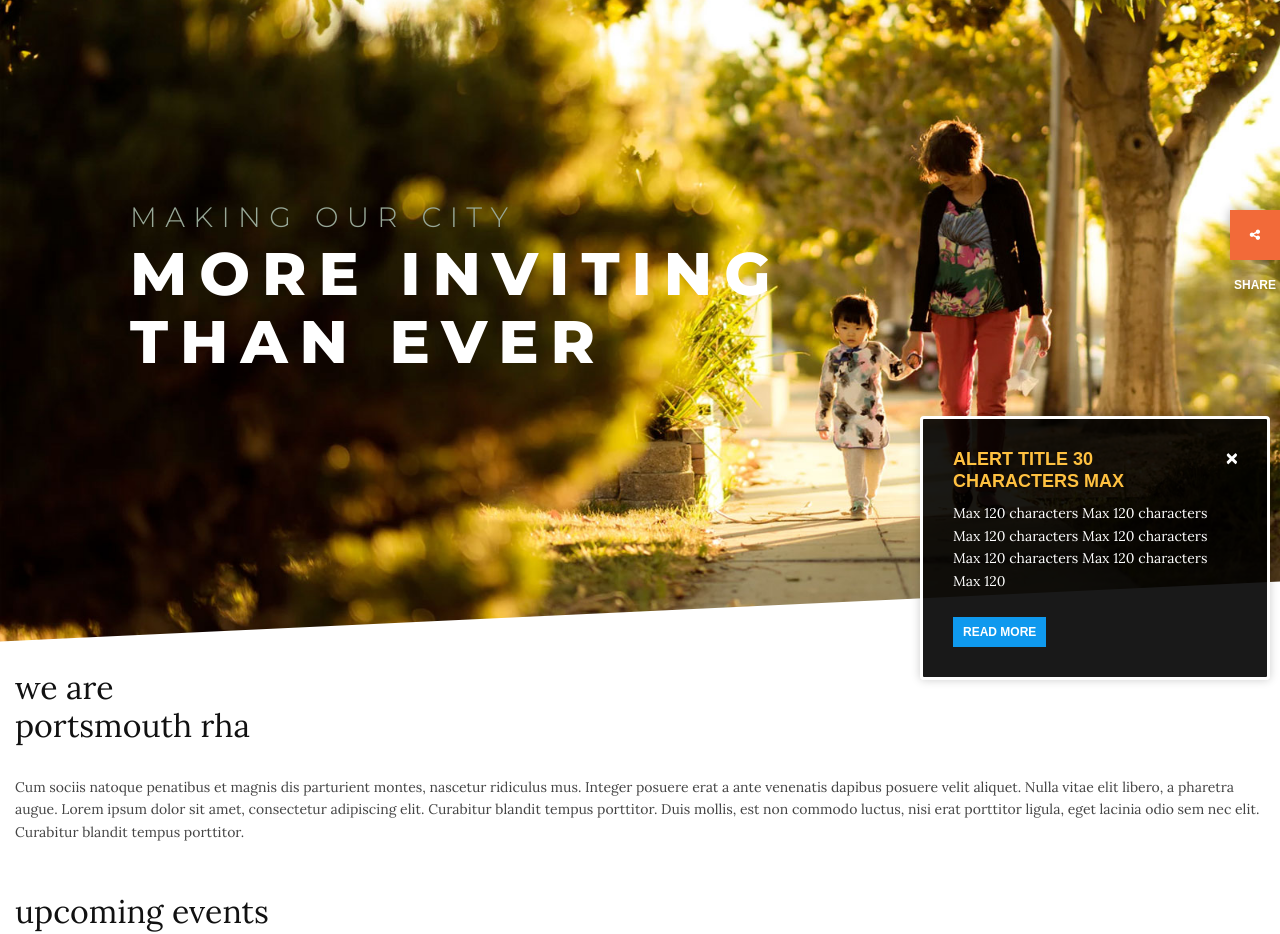
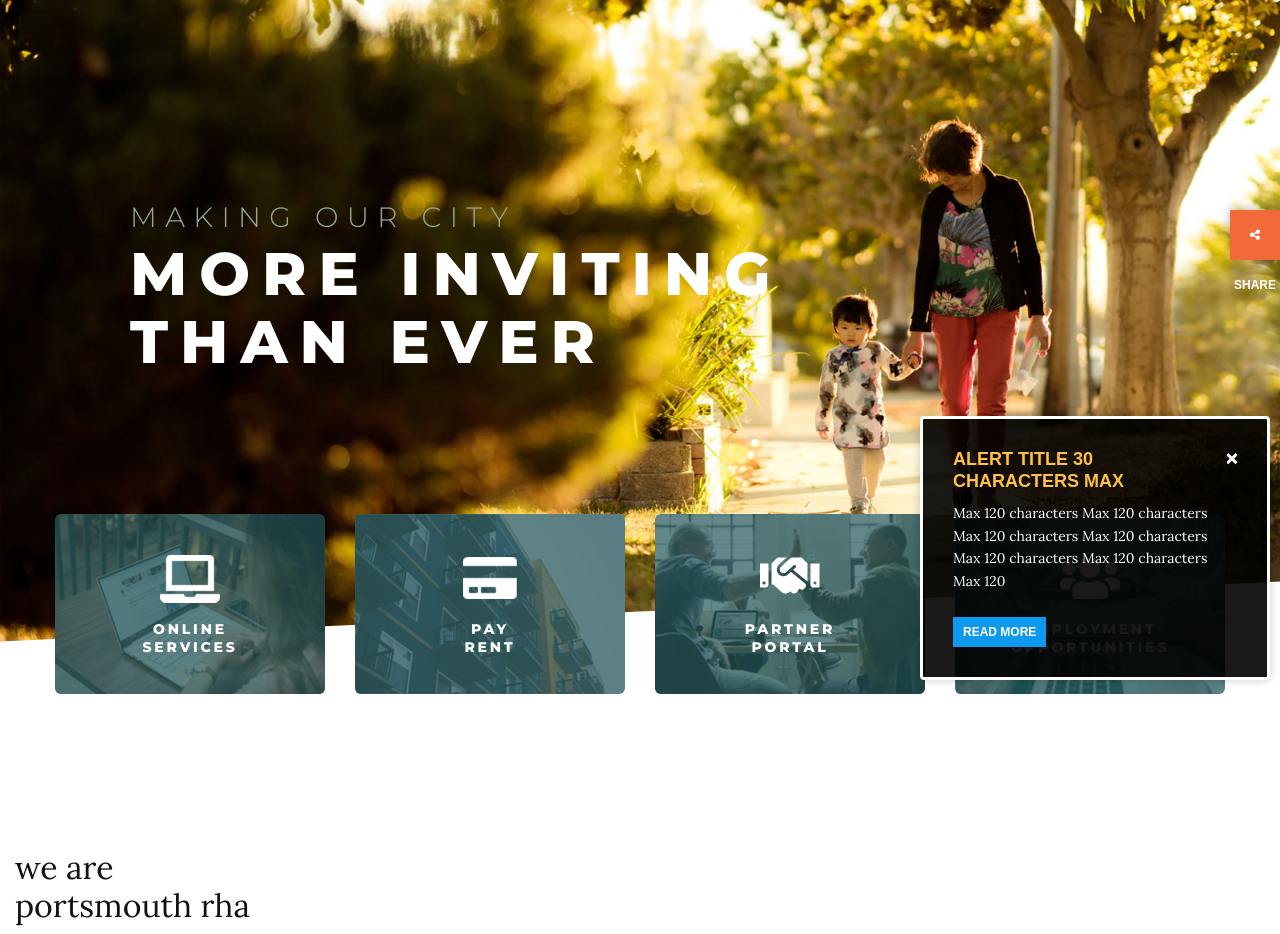
Before and after one commit to Chrisyango/Portsmouth-RHA-VA, a PHP site: page / in a window 1280 px wide; the page is wider, and only the part inside the window is pictured. Shown: the part 110-1044 px from the top of that part. Run offline with PHP 8.4, Linux system fonts and the light colour scheme; some libraries are stand-ins or nearby versions.

Commit message:
finished quick-links

```diff
--- a/_assets_/css/layout.css
+++ b/_assets_/css/layout.css
@@ -228,6 +228,15 @@ nav ul {margin: 0; padding: 0; font-size: 0;}
 #slider h1 {color: #fff; font-family: 'Montserrat'; font-weight: 800; font-size: 60px; line-height: 68px; letter-spacing: 0.2em; text-transform: uppercase; margin: 0; width: 670px;}
 #slider h1 span {color: #98a898; font-weight: 300; font-size: 28px; line-height: 45px; letter-spacing: 0.3em; display: block;}
 
+/*--------------- #quick-links ---------------*/
+#quick-links {position: relative; z-index: 51; top: -135px;}
+#quick-links .container {width: 1200px;}
+a.quick-link {position: relative; display: block; font-family: 'Montserrat'; font-size: 14px; line-height: 18px; letter-spacing: 0.2em; font-weight: 800; text-transform: uppercase; text-decoration: none; color: #fff; padding: 41px 0 73px; text-align: center; border-radius: 6px;}
+.quick-link-overlay {position: absolute; top: 0; left: 0; width: 100%; height: 100%; background-color: #245759; opacity: 0.7; border-radius: 6px;}
+a.quick-link span {position: absolute; top: 50%; left: 50%; transform: translate(-50%, 45%); z-index: 1;display: inline-block; padding: 0 30px; }
+.quick-link-img {position: relative; display: block; z-index: 1; width: 60px; height: 48px; margin: 0 auto 18px;}
+
+
 /* -----------------------------------------
 
 #inner
--- a/_assets_/js/scripts.js
+++ b/_assets_/js/scripts.js
@@ -290,7 +290,34 @@
 
 	// Owl Slider
 	if(typeof $.fn.owlCarousel !== "undefined"){
-		$("#owl-slider").owlCarousel();
+		let quickLinksCount = $('.quick-link').length;
+		const quickLinkItems = function(num) {
+			return (quickLinksCount >= num ? num : quickLinksCount);
+		}
+		$("#quick-links-wrapper").owlCarousel({
+			loop: quickLinksCount > 1 ? true : false,
+			responsiveClass: true,
+			nav: true,
+			autoHeight: true,
+			navText: ['<i class="fa fa-caret-left"></i>', '<i class="fa fa-caret-right"></i>'],
+			margin: 30,
+			responsive: {
+				0: {
+					items: quickLinkItems(1),
+				},
+				500: {
+					items: quickLinkItems(2),
+				},
+				800: {
+					items: quickLinkItems(3),
+				},
+				1200: {
+					items: quickLinkItems(4),
+					loop: false,
+					nav: false
+				}
+			}
+		});
 	}
 
 	// Preloader
--- a/index.php
+++ b/index.php
@@ -185,25 +185,25 @@
 	<section id="quick-links">
 		<div class="container">
 			<div id="quick-links-wrapper" class="owl-carousel">
-				<a href="./" class="quick-link">
+				<a href="./" class="quick-link" style="background:url('./_assets_/images/quick-link1.jpg') center no-repeat;background-size:cover;">
 					<div class="quick-link-overlay"></div>
-					<i class="fa fa-laptop"></i>
-					online services
+					<div class="quick-link-img" style="background:url('./_assets_/images/quick-link1.png') center no-repeat;background-size:cover;"></div>
+					<span>online services</span>
 				</a><!-- /.quick-links -->
-				<a href="./" class="quick-link">
+				<a href="./" class="quick-link" style="background:url('./_assets_/images/quick-link2.jpg') center no-repeat;background-size:cover;">
 					<div class="quick-link-overlay"></div>
-					<i class="fa fa-credit-card"></i>
-					pay rent
+					<div class="quick-link-img" style="background:url('./_assets_/images/quick-link2.png') center no-repeat;background-size:cover;"></div>
+					<span>pay rent</span>
 				</a><!-- /.quick-links -->
-				<a href="./" class="quick-link">
+				<a href="./" class="quick-link" style="background:url('./_assets_/images/quick-link3.jpg') center no-repeat;background-size:cover;">
 					<div class="quick-link-overlay"></div>
-					<i class="fa fa-handshake"></i>
-					partner portal
+					<div class="quick-link-img" style="background:url('./_assets_/images/quick-link3.png') center no-repeat;background-size:cover;"></div>
+					<span>partner portal</span>
 				</a><!-- /.quick-links -->
-				<a href="./" class="quick-link">
+				<a href="./" class="quick-link" style="background:url('./_assets_/images/quick-link4.jpg') center no-repeat;background-size:cover;">
 					<div class="quick-link-overlay"></div>
-					<i class="fa fa-users"></i>
-					employment opportunities
+					<div class="quick-link-img" style="background:url('./_assets_/images/quick-link4.png') center no-repeat;background-size:cover;"></div>
+					<span>employment opportunities</span>
 				</a><!-- /.quick-links -->
 			</div><!-- /#quick-links-wrapper.owl-carousel -->
 		</div><!-- /.container -->
```
Also changed, not shown: _assets_/images/quick-link1.png (added), _assets_/images/quick-link2.png (added), _assets_/images/quick-link3.png (added), _assets_/images/quick-link4.png (added).
